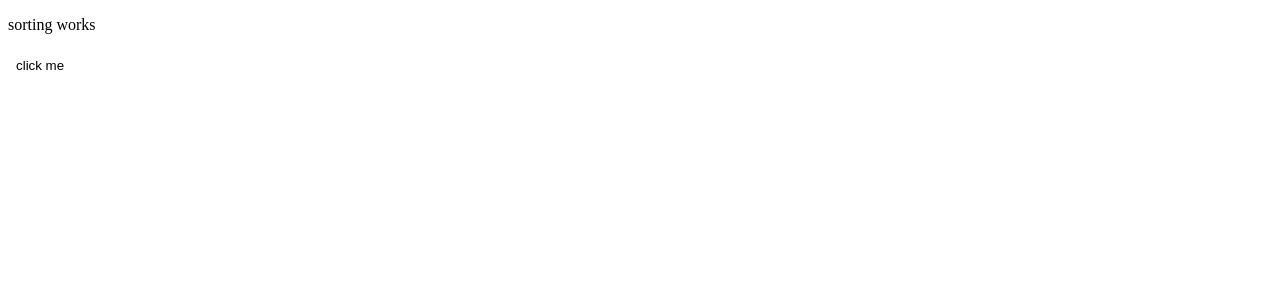
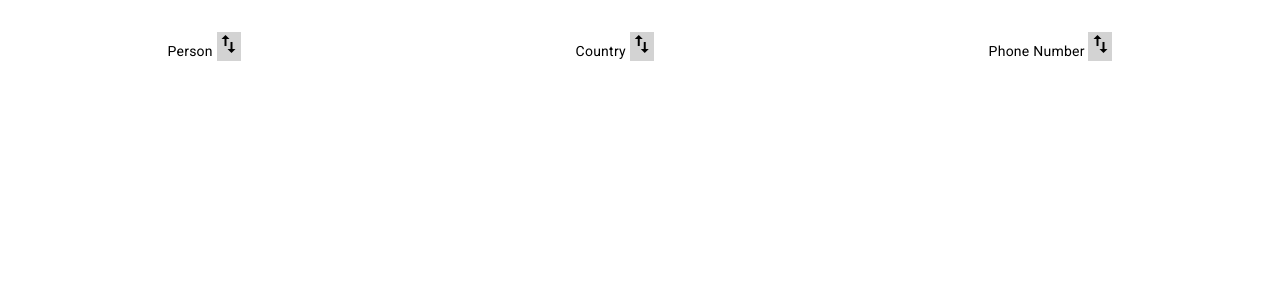
Before and after one commit to shahzaman900/angular_training, an Angular app: page / in a window 1280 px wide. Shown: the top 300 px of the page. Built offline with nearby package versions, Linux system fonts and the light colour scheme.

Commit message:
implement table header properly sir Ahmad

```diff
--- a/angular.json
+++ b/angular.json
@@ -30,6 +30,7 @@
               "src/assets"
             ],
             "styles": [
+              "@angular/material/prebuilt-themes/deeppurple-amber.css",
               "src/styles.scss"
             ],
             "scripts": []
@@ -93,6 +94,7 @@
               "src/assets"
             ],
             "styles": [
+              "@angular/material/prebuilt-themes/deeppurple-amber.css",
               "src/styles.scss"
             ],
             "scripts": []
--- a/package.json
+++ b/package.json
@@ -11,10 +11,12 @@
   "private": true,
   "dependencies": {
     "@angular/animations": "^16.2.0",
+    "@angular/cdk": "^16.2.11",
     "@angular/common": "^16.2.0",
     "@angular/compiler": "^16.2.0",
     "@angular/core": "^16.2.0",
     "@angular/forms": "^16.2.0",
+    "@angular/material": "^16.2.11",
     "@angular/platform-browser": "^16.2.0",
     "@angular/platform-browser-dynamic": "^16.2.0",
     "@angular/router": "^16.2.0",
--- a/src/app/app.component.html
+++ b/src/app/app.component.html
@@ -1,2 +1,2 @@
 <!DOCTYPE html>
-<app-sorting></app-sorting>
+<app-header></app-header>
--- /dev/null
+++ b/src/app/header/header.component.html
@@ -0,0 +1,10 @@
+<div class="header">
+  <div *ngFor="let column of columnConfig">
+    {{ column.title }}
+    <app-sorting
+      [sortName]="column.name"
+      [sortState]="column.sortState"
+      (sortChanged)="onSortChanged($event)"
+    ></app-sorting>
+  </div>
+</div>
--- /dev/null
+++ b/src/app/header/header.component.scss
@@ -0,0 +1,6 @@
+.header{
+  display: flex;
+  align-items: center;
+  justify-content: space-around;
+  margin-top: 2rem;
+}
--- /dev/null
+++ b/src/app/header/header.component.ts
@@ -0,0 +1,37 @@
+import { Component } from '@angular/core';
+import { SortStateModel } from '../sorting/sorting.model';
+interface ColumnConfig { name: string, title: string, sortState: SortStateModel };
+@Component({
+  selector: 'app-header',
+  templateUrl: './header.component.html',
+  styleUrls: ['./header.component.scss']
+})
+export class HeaderComponent {
+
+  columnConfig: ColumnConfig[] =
+    [
+      { name: "person", title: "Person", sortState: "NO-SORT" },
+      { name: "person.country", title: "Country", sortState: "NO-SORT" },
+      { name: "phone", title: "Phone Number", sortState: "NO-SORT" }
+    ];
+  onSortChanged(sortModel: any) {
+    console.log(sortModel);
+    for (let i = 0; i < this.columnConfig.length; i++) {
+      this.columnConfig[i].sortState = "NO-SORT";
+      if (sortModel["sortName"] == this.columnConfig[i].name)
+        this.columnConfig[i].sortState = sortModel["sortState"];
+    }
+
+    // this.columnConfig =
+    //   [
+    //     { name: "person", title: "Person1", sortState: "ASC" },
+    //     { name: "person.country", title: "Country", sortState: "ASC" },
+    //     { name: "phone", title: "Phone Number", sortState: "ASC" }
+    //   ];
+
+  }
+
+  showName(event: any) {
+    console.log(event.target.innerText);
+  }
+}
--- a/src/app/sorting/sorting.component.html
+++ b/src/app/sorting/sorting.component.html
@@ -1,5 +1,7 @@
 <!DOCTYPE html>
-<p>{{ sorting }}</p>
-<button [style.background]="buttonColor" (click)="changeButtonColor()">
+<!-- <button [style.background]="buttonColor" (click)="changeButtonColor()">
   click me
-</button>
+</button> -->
+<div style="display: inline-block; background-color: lightgray">
+  <mat-icon (click)="changeSortState()">{{ sortModel[sortState] }}</mat-icon>
+</div>
--- a/src/app/sorting/sorting.component.ts
+++ b/src/app/sorting/sorting.component.ts
@@ -1,4 +1,9 @@
-import { Component } from '@angular/core';
+import { Component, EventEmitter, Input, Output } from '@angular/core';
+import { SortStateModel } from './sorting.model';
+// interface SortModel {
+//   sortState: "NO-SORT" | "ASC" | "DESC"
+//   icon: 'swap_vert' | 'arrow_upward' | 'arrow_downward'
+// };
 
 @Component({
   selector: 'app-sorting',
@@ -6,16 +11,21 @@ import { Component } from '@angular/core';
   styleUrls: ['./sorting.component.scss']
 })
 export class SortingComponent {
-  sorting = 'sorting works'
-  colors: string[] = ['white', 'green', 'blue'];
-  currentColor: number = 0;
-  buttonColor: string = this.colors[this.currentColor];
+  @Output() sortChanged = new EventEmitter();
+  @Input() sortName: string = "NO-NAME"
+  @Input() sortState: SortStateModel = "NO-SORT";
 
-  changeButtonColor() {
-    this.currentColor = (this.currentColor + 1) % this.colors.length;
-    this.buttonColor = this.colors[this.currentColor];
-    console.log(this.buttonColor);
+  sortModel: { [sortState: string]: string } = {
+    "NO-SORT": "swap_vert",
+    "ASC": "arrow_upward",
+    "DESC": "arrow_downward"
+  };
 
+  changeSortState() {
+    if (this.sortState == "NO-SORT") this.sortState = "ASC";
+    else if (this.sortState == "ASC") this.sortState = "DESC";
+    else if (this.sortState == "DESC") this.sortState = "NO-SORT";
+
+    this.sortChanged.emit({ "sortName": this.sortName, sortState: this.sortState });
   }
-
 }
--- /dev/null
+++ b/src/app/sorting/sorting.model.ts
@@ -0,0 +1 @@
+export type SortStateModel = "NO-SORT" | "ASC" | "DESC";
--- a/src/index.html
+++ b/src/index.html
@@ -6,8 +6,11 @@
   <base href="/">
   <meta name="viewport" content="width=device-width, initial-scale=1">
   <link rel="icon" type="image/x-icon" href="favicon.ico">
+  <link rel="preconnect" href="https://fonts.gstatic.com">
+  <link href="https://fonts.googleapis.com/css2?family=Roboto:wght@300;400;500&display=swap" rel="stylesheet">
+  <link href="https://fonts.googleapis.com/icon?family=Material+Icons" rel="stylesheet">
 </head>
-<body>
+<body class="mat-typography">
   <app-root></app-root>
 </body>
 </html>
--- a/src/styles.scss
+++ b/src/styles.scss
@@ -1 +1,5 @@
 /* You can add global styles to this file, and also import other style files */
+// @import "~material-design-icons/iconfont/material-icons.css";
+
+html, body { height: 100%; }
+body { margin: 0; font-family: Roboto, "Helvetica Neue", sans-serif; }
```
Also changed, not shown: src/app/app.module.ts (+8 -2 lines), 2 other files (tests, documents, lock files or other folders).
